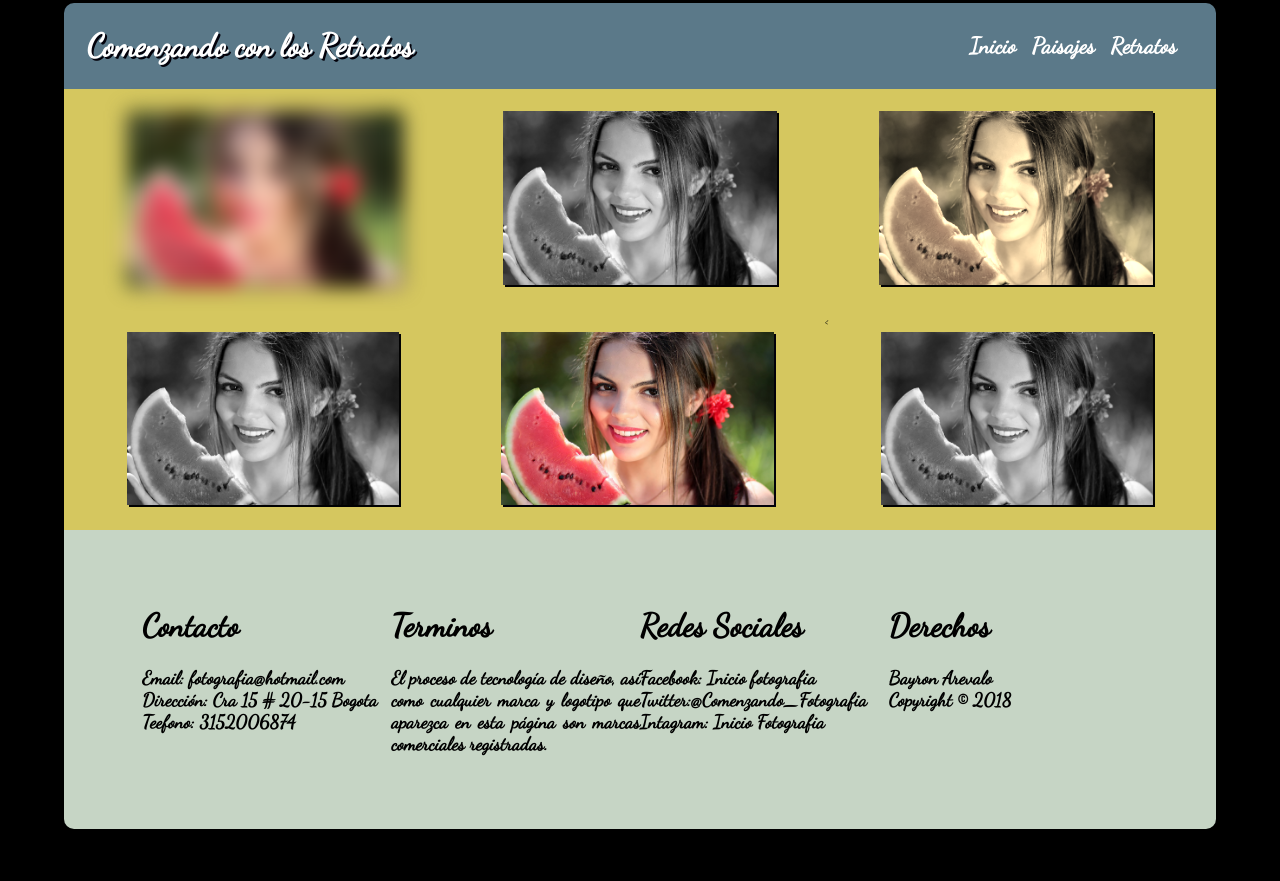
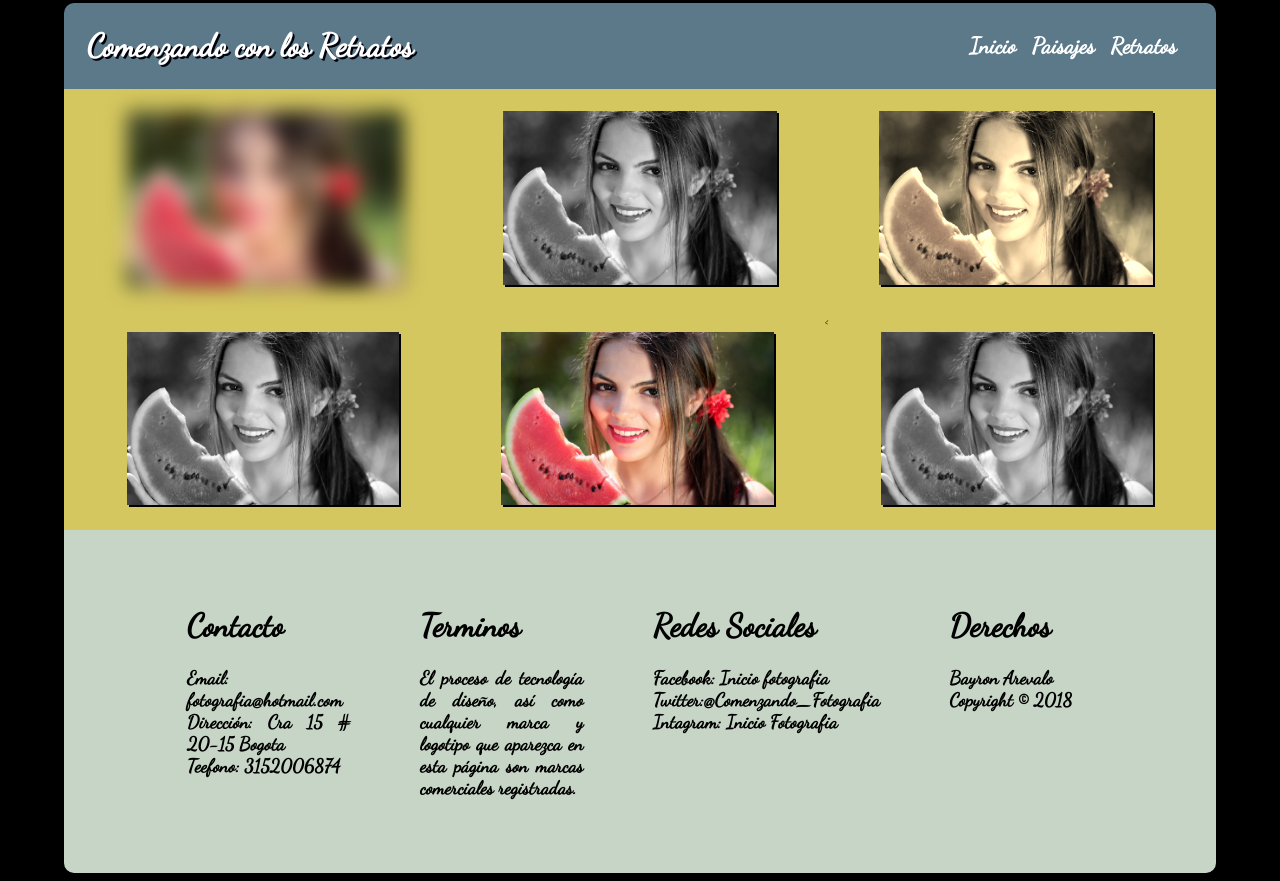
Before and after one commit to Barevalo94/Comenzando_fotografia, a plain HTML site: page html/retratos/retratos.html in a window 1280 px wide. Before the commit the page ends 837 px from the top, so only its background shows below. Drawn offline with Linux system fonts and the light colour scheme.

Commit message:
Update style.css

```diff
--- a/html/retratos/css/style.css
+++ b/html/retratos/css/style.css
@@ -87,8 +87,9 @@ footer{
 }
 #pie > div{
   width: 25%;
+  padding:  0 2.5% ;
+  margin-left: 2%;
   text-align: justify;
-
 }
 
 @media (max-width: 900px) {
```
